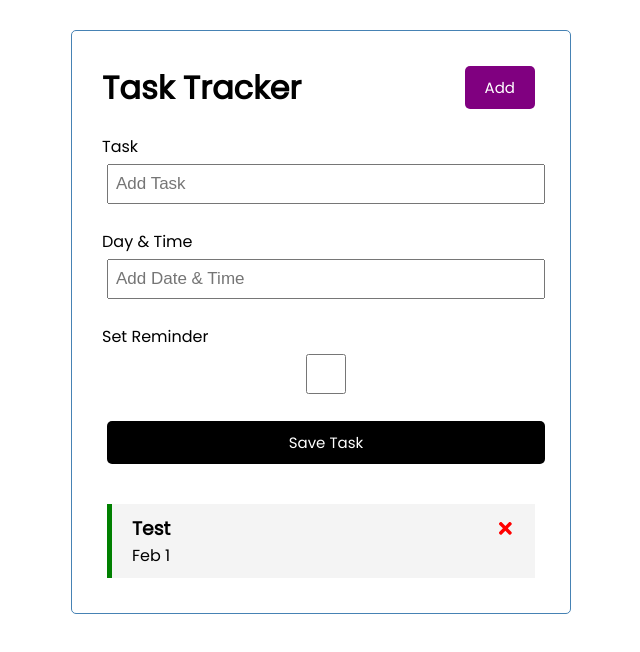
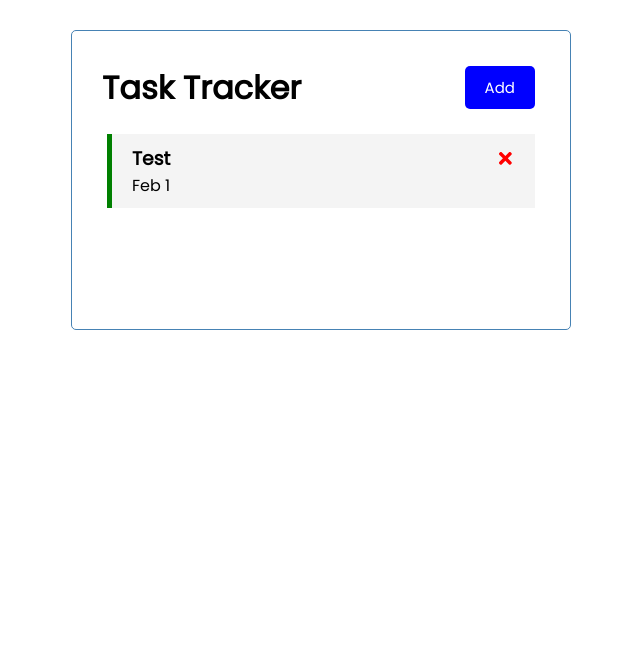
Before and after one commit to Austinmcmaster/ReactPractice, a React (Create React App) app in the folder react-task-tracker/: page / in a window 1280 px wide. Shown: the top 652 px of the page, without its empty margins (319-959 px from the left). Built offline with nearby package versions, Linux system fonts and the light colour scheme.

Commit message:
Button Toggling based on what we want to appear

```diff
--- a/react-task-tracker/src/App.js
+++ b/react-task-tracker/src/App.js
@@ -4,6 +4,7 @@
 import AddTask from "./components/AddTask";
 
 function App() {
+  const [showAddTask, setShowAddTask] = useState(false)
   const [tasks, setTasks] = useState([
     {
         id: 2,
@@ -35,8 +36,9 @@
 
   return (
     <div className="container">
-      <Header />
-      <AddTask onAdd ={addTask}/>
+      <Header onAdd = {() => setShowAddTask(!showAddTask)}
+      showAdd = {showAddTask} />
+      {showAddTask && <AddTask onAdd ={addTask}/>}
       {tasks.length > 0 ?
       (<Tasks tasks = {tasks} onDelete = {deleteTask}
       onToggle = {toggleReminder} />)
--- a/react-task-tracker/src/components/Header.js
+++ b/react-task-tracker/src/components/Header.js
@@ -1,17 +1,15 @@
 import PropTypes from 'prop-types'
 import Button from './Button'
 
-export const Header = ({title}) => {
-
-    const onClick = () => {
-        console.log("Temp")
-    }
-
+export const Header = ({title,onAdd,showAdd}) => {
 
   return (
       <header className = 'header'>
           <h1>{title}</h1>
-          <Button color = 'Purple' text = 'Add' onClick = {onClick} />
+          <Button
+          color ={showAdd ? "Purple" : "Blue"}
+          text = {showAdd ? "Close" : "Add"}
+          onClick = {onAdd} />
 
       </header>
   )
```
